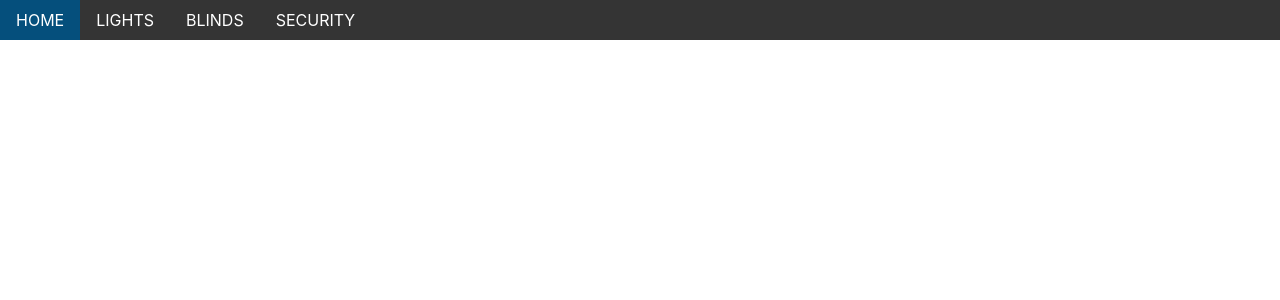
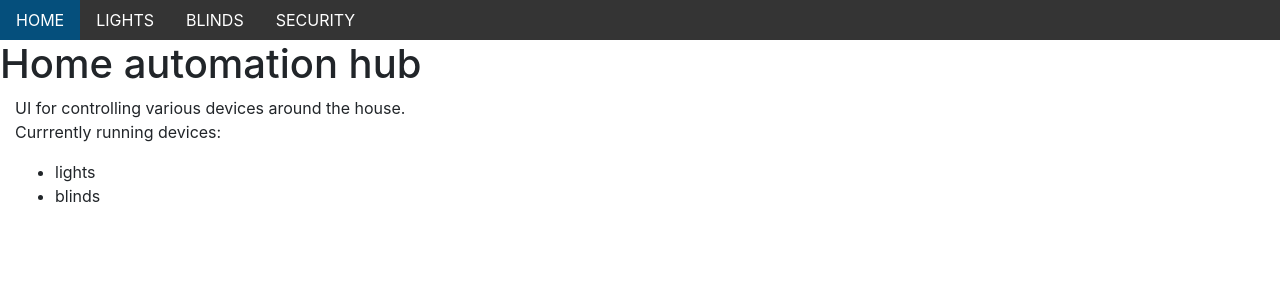
Before and after one commit to Adam-Arezza/HomeWebApp, a Flask app: page / in a window 1280 px wide. Shown: the top 300 px of the page. Run offline with Flask 2, Linux system fonts and the light colour scheme; some libraries are stand-ins or nearby versions.

Commit message:
Added nodes.py file for blinds functionality

```diff
--- a/app.py
+++ b/app.py
@@ -1,11 +1,14 @@
 from flask import Flask, redirect, url_for, render_template, request, jsonify
 app = Flask(__name__)
 
+from nodes import *
+
+devices = ["lights", "blinds"]
 
 @app.route('/')
 @app.route('/home/')
 def home():
-    return render_template('home.html')
+    return render_template('home.html', devices=devices)
 
 
 @app.route('/lights/', methods=['GET', 'POST'])
@@ -15,9 +18,6 @@ def lights():
 
 @app.route('/blinds/', methods=['GET', 'POST'])
 def blinds():
-    if request.method == "POST":
-        a = request.form['blinds']
-        command(a)
     return render_template('blinds.html')
 
 
--- /dev/null
+++ b/nodes.py
@@ -0,0 +1,25 @@
+import RPi.GPIO as GPIO
+from lib_nrf24 import NRF24
+import time
+import spidev
+
+GPIO.setmode(GPIO.BCM)
+nodes = [[0x01, 0x01, 0x01, 0x01, 0xE0],[0x01, 0x01, 0x01, 0x01, 0xE1]]
+
+radio = NRF24(GPIO, spidev.SpiDev())
+radio.begin(0, 17)
+radio.setPayloadSize(32)
+radio.setChannel(0x60)
+
+radio.setDataRate(NRF24.BR_1MBPS)
+radio.setPALevel(NRF24.PA_MIN)
+
+radio.openReadingPipe(1, nodes[0])
+radio.openWritingPipe(nodes[1])
+
+radio.startListening()
+
+if radio.available():
+    message = []
+    radio.read(message, radio.getDynamicPayloadSize())
+    print (message)
--- a/static/main.css
+++ b/static/main.css
@@ -8,7 +8,7 @@
 button{
     background-color:rgb(5, 79, 124);
     color:white;
-    font-size:22px;
+    font-size:20px;
 }
 button:hover{
     box-shadow: 10px 15px;
@@ -28,7 +28,7 @@ a:hover{
 }
 #officeDim,
 #bedroomDim{
-    width:250px;
+    width:200px;
     height:50px;
 }
 .state{
--- a/static/scripts/hueLightControl.js
+++ b/static/scripts/hueLightControl.js
@@ -1,7 +1,10 @@
 //url for each hue light group in the house
 var hueEndpoints = {
     office: "http://192.168.0.3/api/zjMUMakQKZlX-TXwiYioPBF7QBfDvHCMcHzhIxmx/groups/1/",
-    bedroom: "http://192.168.0.3/api/zjMUMakQKZlX-TXwiYioPBF7QBfDvHCMcHzhIxmx/groups/2/"
+    bedroom: "http://192.168.0.3/api/zjMUMakQKZlX-TXwiYioPBF7QBfDvHCMcHzhIxmx/groups/2/",
+    wardrobe:"http://192.168.0.3/api/zjMUMakQKZlX-TXwiYioPBF7QBfDvHCMcHzhIxmx/groups/3/",
+    livingRoom:"http://192.168.0.3/api/zjMUMakQKZlX-TXwiYioPBF7QBfDvHCMcHzhIxmx/groups/4/",
+    FrontDoor:"http://192.168.0.3/api/zjMUMakQKZlX-TXwiYioPBF7QBfDvHCMcHzhIxmx/groups/5/"
 };
 $(document).ready(function () {
     var intervalId = setInterval(function () {
--- a/templates/Lights.html
+++ b/templates/Lights.html
@@ -3,7 +3,7 @@
 
 <!--Light controls-->
 <div class="container-fluid" style="padding-top:40px;">
-  <div class="row justify-content-center">
+  <div class="row">
     <div class="col-sm-6" style="text-align: center;">
       <h2>Office</h2>
       <p class="state">
--- a/templates/home.html
+++ b/templates/home.html
@@ -2,6 +2,20 @@
 
 {%block content%}
 
+<h1>Home automation hub</h1>
+
+<div class="container-fluid">
+    <p>
+        UI for controlling various devices around the house.
+        <br>
+        Currrently running devices:
+    </p>
+    <ul>
+        {% for i in devices%}
+            <li>{{i}}</li>
+        {%endfor%}
+    </ul>
+</div>
 
 
 
```
